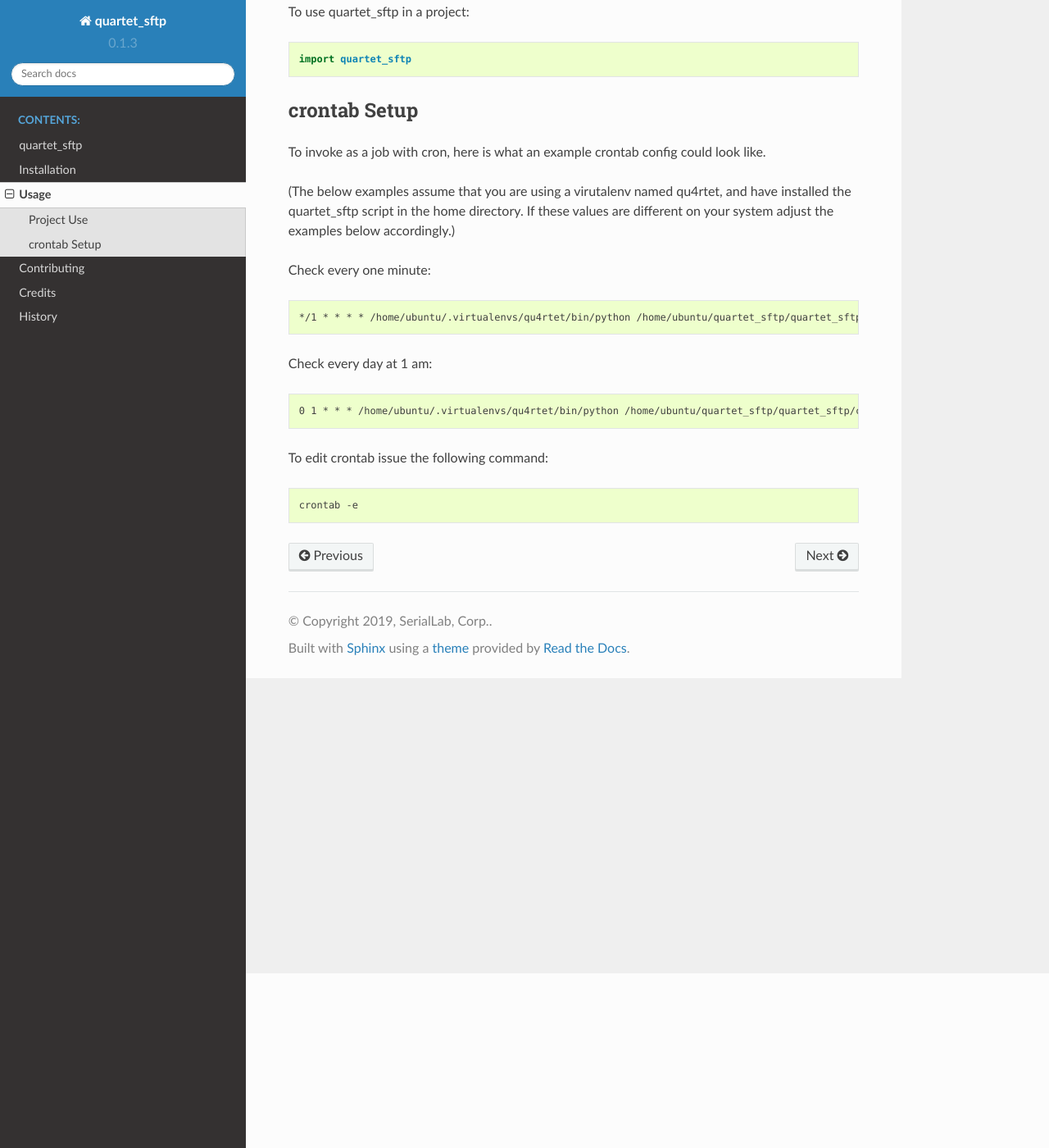
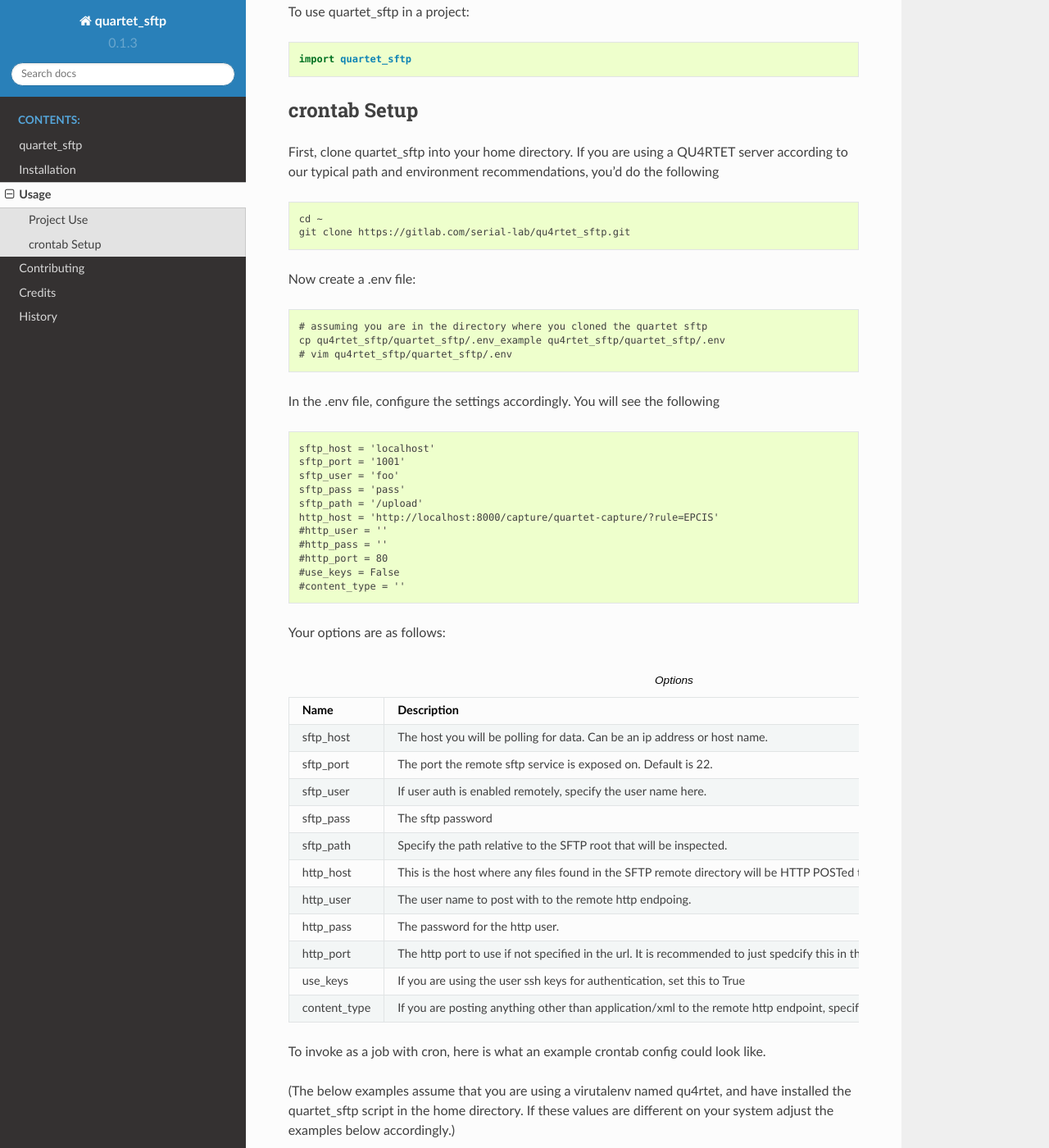
Before and after one commit to rmagee/qu4rtet_sftp, a Sphinx documentation site: the page built from docs/usage.rst, in a window 1280 px wide and 1400 px high, scrolled down 213 px. Shown: the whole window at 82% size. Built offline with Sphinx 7.4.7 and the Read the Docs theme 2.0.0, drawn with Linux system fonts in a browser that asks for light colours; pages that are not in the unit, such as notebooks, are missing from menus.

Commit message:
updated docs

```diff
--- a/docs/usage.rst
+++ b/docs/usage.rst
@@ -11,6 +11,84 @@ To use quartet_sftp in a project::
 
 crontab Setup
 -------------
+First, clone quartet_sftp into your home directory.  If you are using a
+QU4RTET server according to our typical path and environment recommendations,
+you'd do the following
+
+.. code-block:: text
+
+    cd ~
+    git clone https://gitlab.com/serial-lab/qu4rtet_sftp.git
+
+Now create a .env file:
+
+.. code-block:: text
+
+    # assuming you are in the directory where you cloned the quartet sftp
+    cp qu4rtet_sftp/quartet_sftp/.env_example qu4rtet_sftp/quartet_sftp/.env
+    # vim qu4rtet_sftp/quartet_sftp/.env
+
+In the .env file, configure the settings accordingly.  You will see the following
+
+.. code-block:: text
+
+    sftp_host = 'localhost'
+    sftp_port = '1001'
+    sftp_user = 'foo'
+    sftp_pass = 'pass'
+    sftp_path = '/upload'
+    http_host = 'http://localhost:8000/capture/quartet-capture/?rule=EPCIS'
+    #http_user = ''
+    #http_pass = ''
+    #http_port = 80
+    #use_keys = False
+    #content_type = ''
+
+Your options are as follows:
+
+.. list-table:: Options
+    :widths: 33 33 33
+    :header-rows: 1
+
+    * - Name
+      - Description
+      - Required
+    * - sftp_host
+      - The host you will be polling for data.  Can be an ip address or host name.
+      - True
+    * - sftp_port
+      - The port the remote sftp service is exposed on.  Default is 22.
+      - False
+    * - sftp_user
+      - If user auth is enabled remotely, specify the user name here.
+      - False
+    * - sftp_pass
+      - The sftp password
+      - False
+    * - sftp_path
+      - Specify the path relative to the SFTP root that will be inspected.
+      - False
+    * - http_host
+      - This is the host where any files found in the SFTP remote directory will be HTTP POSTed to.
+      - True
+    * - http_user
+      - The user name to post with to the remote http endpoing.
+      - False
+    * - http_pass
+      - The password for the http user.
+      - False
+    * - http_port
+      - The http port to use if not specified in the url.  It is recommended to just spedcify this in the url.
+      - False
+    * - use_keys
+      - If you are using the user ssh keys for authentication, set this to True
+      - False
+    * - content_type
+      - If you are posting anything other than application/xml to the remote http endpoint, specify the content type here.
+      - False
+
+
+
 
 To invoke as a job with cron, here is what an example crontab config
 could look like.
```
